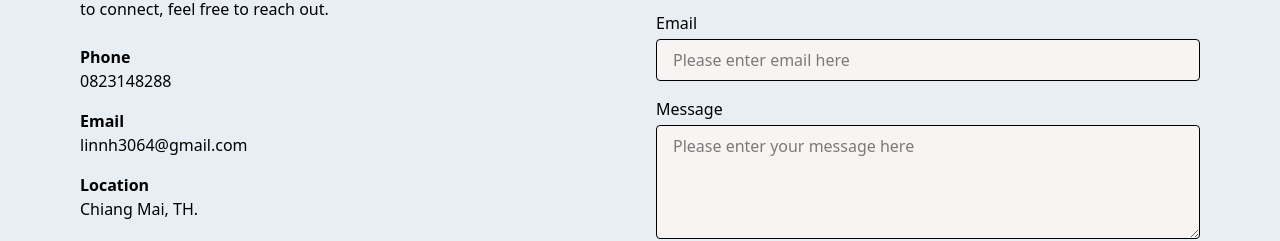
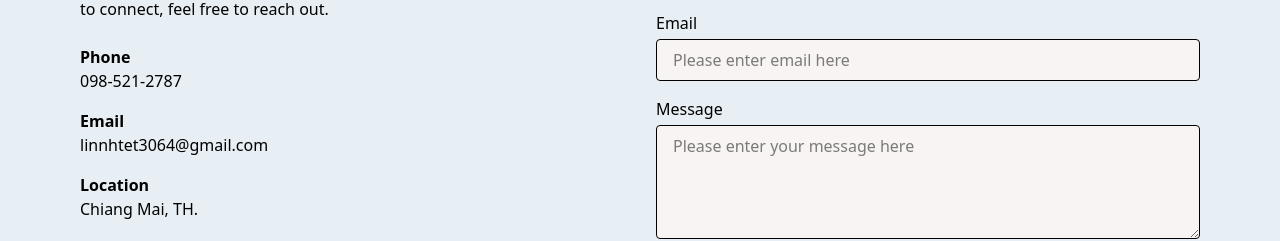
Before and after one commit to LinnHtetAungSE/Portfolio, a Next.js app: page / in a window 1280 px wide. Shown: the part 5795-6036 px from the top of the page. Built offline with nearby package versions, Linux system fonts and the light colour scheme.

Commit message:
Update ContactInfo.tsx

```diff
--- a/src/components/contact/ContactInfo.tsx
+++ b/src/components/contact/ContactInfo.tsx
@@ -14,15 +14,15 @@ const ContactInfo = () => {
       <div className="space-y-4">
         <div>
           <h3 className="font-bold">Phone</h3>
-          <a href="tel:0823148288" className="hover:underline">
-            0823148288
+          <a href="tel:0985212787" className="hover:underline">
+            098-521-2787
           </a>
         </div>
 
         <div>
           <h3 className="font-bold">Email</h3>
           <a href="mailto:linnhtet3064@gmail.com" className="hover:underline">
-            linnh3064@gmail.com
+            linnhtet3064@gmail.com
           </a>
         </div>
 
```
